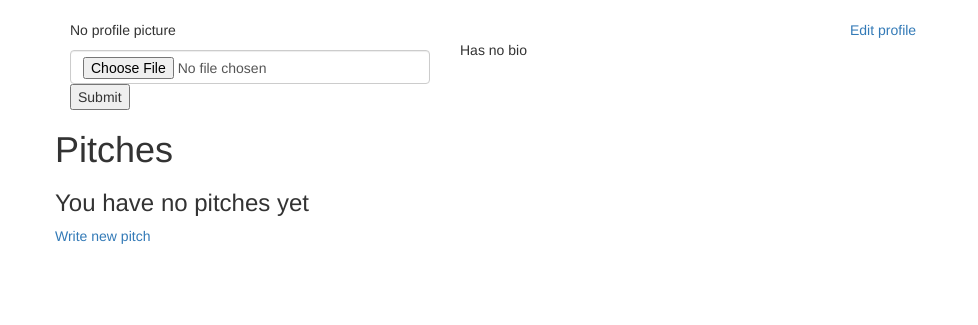
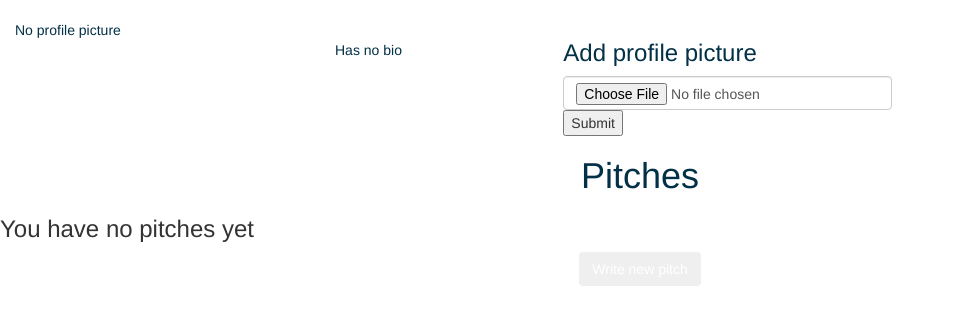
Before and after one commit to Ruweydha/Pitch-hub, a Python web app: template app/templates/profile/profile.html in a window 1280 px wide. Shown: the part 52-377 px from the top of the page, without its empty margins (0-978 px from the left). Run offline with Jinja, Linux system fonts and the light colour scheme; the template is opened without the code that fills it, so the values that code supplies are empty; some libraries are stand-ins or nearby versions.

Commit message:
Styled the profile and the update profile page

```diff
--- a/app/templates/profile/profile.html
+++ b/app/templates/profile/profile.html
@@ -1,46 +1,63 @@
 {% extends 'base.html' %}
 {% block content %}
-<div class="container">
+<div class="container-fluid">
     <div class="row">
-        <div class="col-md-4">
+
+            <div class="col-md-3">
                 {% if user.profile_pic_path %}
-            <img src="{{url_for('static', filename = user.profile_pic_path)}}" alt="" class="img-thumbnail">
+                <img src="{{url_for('static', filename = user.profile_pic_path)}}" style="width: 300px; height: 300px; border-radius: 500%;"  alt="" class="img-fluid">
                 {% else %}
-            <p>No profile picture</p>
+                <p style="color: #023047;" class="mt-5">No profile picture</p>
                 {% endif %}
+             </div>
+
+            <div class="col-md-2 pt-5">
+                <h2 style ="color: #023047;">{{user.username | capitalize}}</h2>
+                {% if user.bio %}
+                <p style="color: #023047;">{{user.bio}}</p>
+                {% else %}
+                <p style="color: #023047;">{{user.username | capitalize}} Has no bio</p>
+                {% endif %}
+
+            </div>
+            <div class="col-md-7 pt-5">
                 {% if user == current_user %}
+                <div class="col-md-6">
+                    {% if user.profile_pic_path %}
+                    <h3 style="color: #023047;">Change profile Picture</h3>
+                    {% else %}
+                    <h3 style="color: #023047;">Add profile picture</h3>
+                    {% endif %}
                     <form action="{{url_for('main.update_pic', uname = user.username)}}" method="post" enctype="multipart/form-data">
                         <input type="file" name="photo" class="form-control" required>
-                <input type="submit">
+                        <input class="mt-2" type="submit">
                     </form>
+                </div>
             {% endif %}
             </div>
-        <div class="col-md-4">
-            <h3>{{user.username | capitalize}}</h3>
-            {% if user.bio %}
-            <p>{{user.bio}}</p>
-            {% else %}
-            <p>{{user.username | capitalize}} Has no bio</p>
-            {% endif %}
+
     </div>
-        <div class="col-md-4">
-            {% if user == current_user %}
-            <a href="{{url_for('main.update_profile',uname=user.username)}}">Edit profile</a>
-            {% endif %}
+    <div class="row">
+
+    </div>
+    <div class="row">
+        <h1 class="text-center mt-3" style="color: #023047 ;" >Pitches</h1>
+        {% if pitches %}
+        {% for pitch in pitches %}
+        <div class="card " style="width: 70%; border-left: none; border-right: none; margin: auto; background-color: #cfdbd5;">
+            <div class="card-body">
+              <p>{{pitch.content}}</p>
             </div>
           </div>
-    <div class="row">
-        <h1>Pitches</h1>
-        {% if pitches %}
-        <h1>Ruweydha</h1>
-        {% for pitch in pitches %}
-        <p>{{pitch.content}}</p>
-        <a href="/user/pitch/new/{{user.id}}">Write another pitch</a>
+
         {% endfor %}
         {% else %}
         <h3>You have no pitches yet</h3>
-        <a href="/user/pitch/new/{{user.id}}">Write new pitch</a>
         {% endif %}
+        <div class="text-center mt-3">
+            <button class="btn btn-secondary"><a href="/user/pitch/new/{{user.id}}" style="color: white; text-decoration: none;">Write new pitch</a></button>
+        </div>
+
 
     </div>
 </div>
--- a/app/templates/profile/update_profile.html
+++ b/app/templates/profile/update_profile.html
@@ -2,7 +2,7 @@
 {% import 'bootstrap/wtf.html' as wtf %}
 
 {% block content %}
-<div class="container">
+<div class="container mt-3">
   {{wtf.quick_form(form)}}
 </div>
 {% endblock %}
```
Lines whose indentation alone changed are shown as unchanged.
